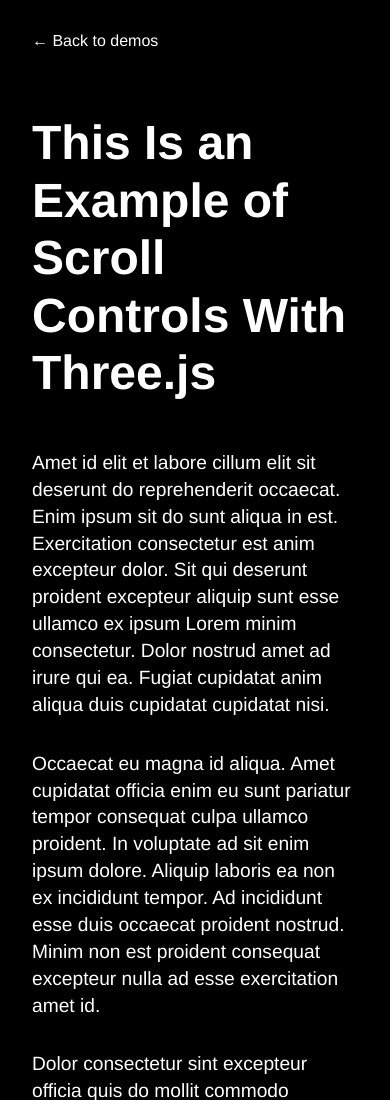
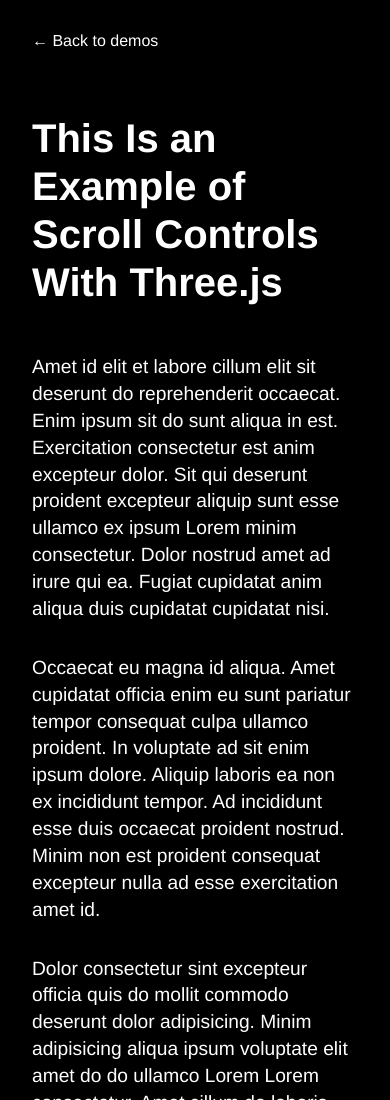
Before and after one commit to nytimes/rd-mobile-pg-demos, a plain HTML site: page demo3/index.html in a window 390 px wide. Shown: the top 1100 px of the page. Drawn offline with Linux system fonts and the light colour scheme.

Commit message:
minor tweaks

```diff
--- a/demo3/index.html
+++ b/demo3/index.html
@@ -128,6 +128,12 @@
       }
     }
 
+    @media (max-width: 420px) {
+      h1 {
+        font-size: 2.5rem;
+      }
+    }
+
   </style>
 </head>
 
--- a/demo4/script.js
+++ b/demo4/script.js
@@ -56,7 +56,6 @@
     'Aliquip laboris ea non ex incididunt tempor.',
     'Ad incididunt esse duis occaecat proident nostrud. Minim non est proident consequat excepteur nulla ad esse exercitation amet id.',
     'Dolor consectetur sint excepteur officia quis do mollit commodo deserunt dolor adipisicing. Minim adipisicing aliqua ipsum voluptate elit amet do do ullamco Lorem Lorem consectetur.',
-    'Amet cillum do laboris nulla. Amet id elit et labore cillum elit sit deserunt do reprehenderit occaecat.'
   ]
   const pois = cameraData.pois.map((poi, i) => {
     return {
@@ -66,7 +65,6 @@
       ease: 'power1.in',
     }
   })
-  console.log(pois.length)
   controls = new StoryPointsControls(rig, pois)
   document.querySelector('.next').addEventListener('click', () => controls.nextPOI())
   document.querySelector('.prev').addEventListener('click', () => controls.prevPOI())
```
Also changed, not shown: demo1/index.html (+5 -0 lines), demo2/index.html (+5 -0 lines), demo4/index.html (+3 -0 lines).
